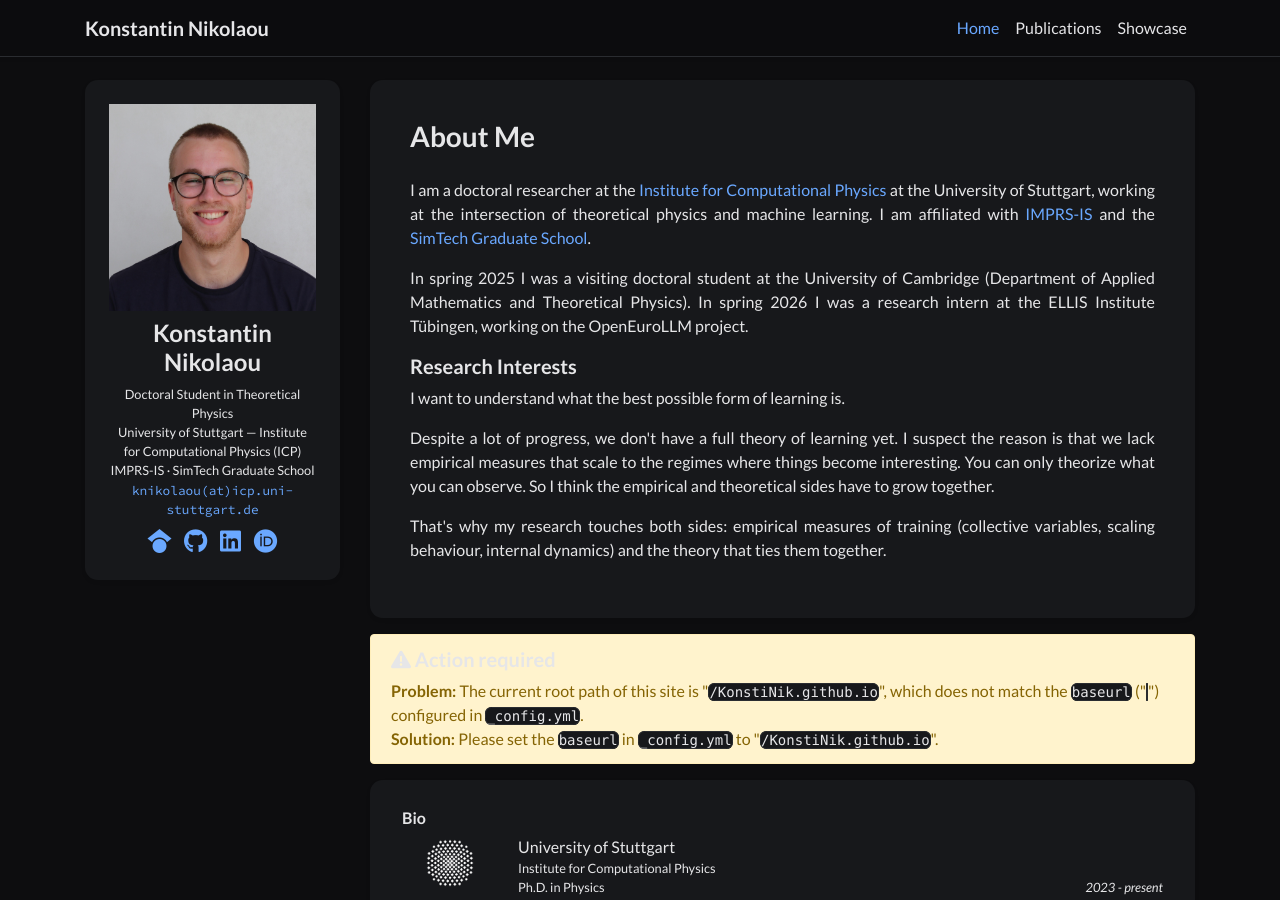
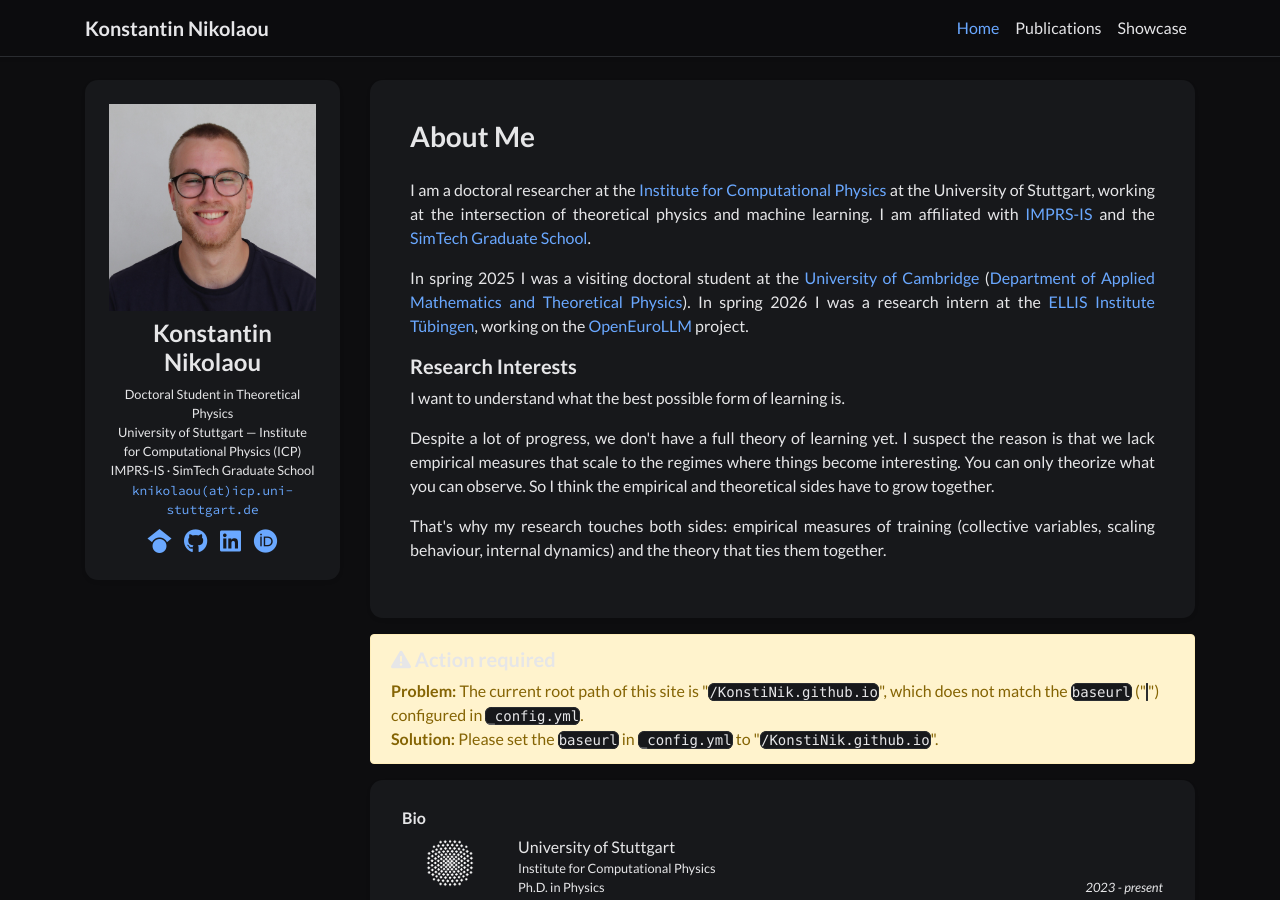
Before and after one commit to KonstiNik/KonstiNik.github.io, a Jekyll site: the page built from index.html, in a window 1280 px wide and 900 px high. Built offline with Jekyll 4.4.1, drawn with Linux system fonts in a browser that asks for light colours; nearby versions of some CDN libraries; a style sheet for code colours, icons or effects is not loaded; part of the change alters nothing that is shown.

```diff
--- a/_data/profile.yml
+++ b/_data/profile.yml
@@ -25,8 +25,11 @@ short_bio: >-
   </p>
   <p>
     In spring 2025 I was a visiting doctoral student at the
-    University of Cambridge (Department of Applied Mathematics and Theoretical Physics).
-    In spring 2026 I was a research intern at the ELLIS Institute Tübingen, working on the OpenEuroLLM project.
+    <a href="https://www.cam.ac.uk/" target="_blank">University of Cambridge</a>
+    (<a href="https://www.damtp.cam.ac.uk/" target="_blank">Department of Applied Mathematics and Theoretical Physics</a>).
+    In spring 2026 I was a research intern at the
+    <a href="https://institute-tue.ellis.eu/" target="_blank">ELLIS Institute Tübingen</a>,
+    working on the <a href="https://openeurollm.eu/" target="_blank">OpenEuroLLM</a> project.
   </p>
   <h5 class="mt-3">Research Interests</h5>
   <p>
```
